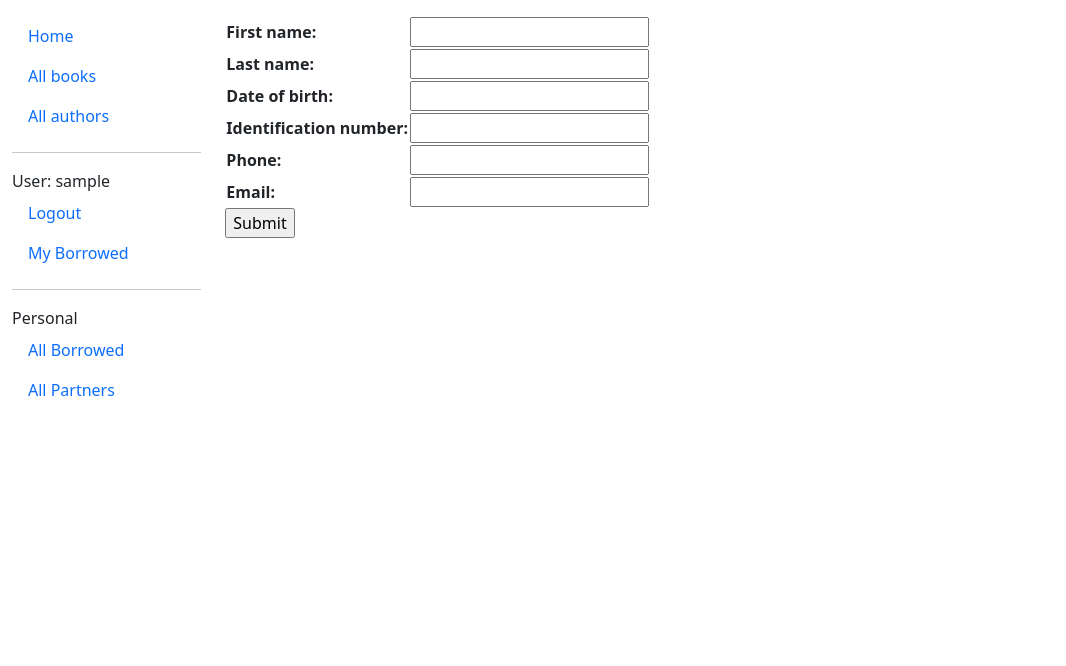
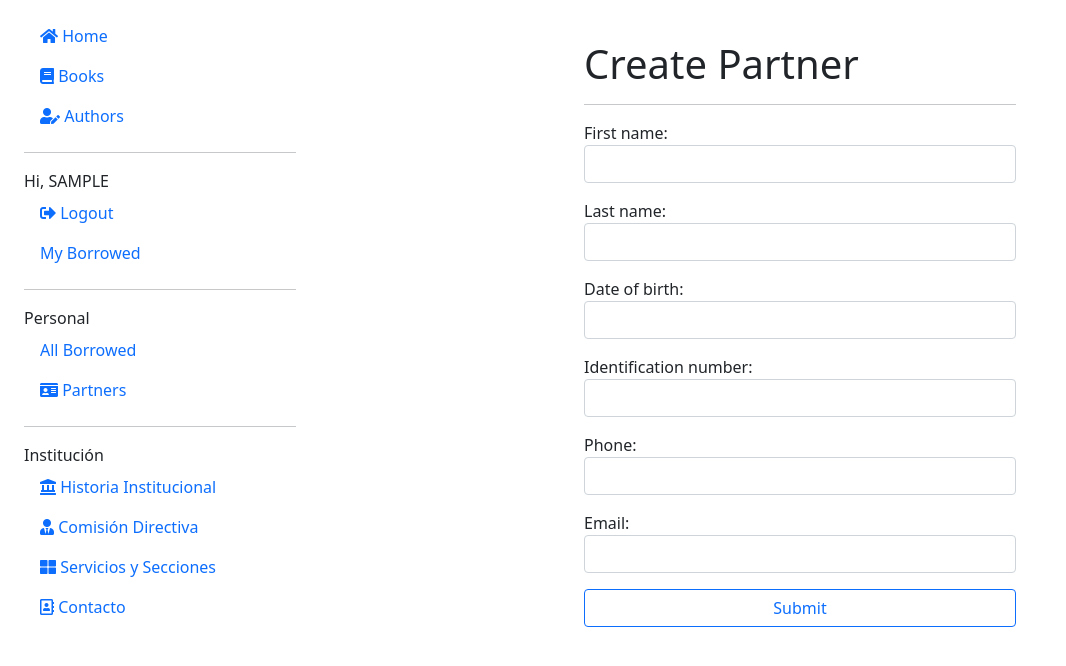
Before and after one commit to deneb1729/bpj-library, a Django app: page /library/partner/create/ in a window 1280 px wide. Shown: the top 666 px of the page, without its empty margins (0-1066 px from the left). Run offline with Django 3.2, Linux system fonts and the light colour scheme; the visitor is signed in with stand-in values (Sample User, id 1); some libraries are stand-ins or nearby versions.

Commit message:
Completed tasks:
- updated partner templates
- modified basic templates
- modified core models
- minor changes

```diff
--- a/catalog/templates/base_generic.html
+++ b/catalog/templates/base_generic.html
@@ -11,16 +11,20 @@
   <!-- Add additional CSS in static file -->
   {% load static %}
   <link rel="stylesheet" type="text/css" href="{% static 'css/styles.css' %}">
+  <link rel="stylesheet" type="text/css" href="{% static 'plugins/font-awesome/css/all.min.css' %}">
+
+  {% block statics %}{% endblock statics %}
+
 </head>
 
-<body>
+<body class="bg-gray">
   <div class="container-fluid pt-3">
 
     <div class="row">
-      <div class="col-md-2">
+      <div class="col-md-3 p-4 pt-0 col-sm-12">
         {% include 'sidebar.html' %}
       </div>
-      <div class="col-md-10 container">
+      <div class="col-md-9 col-sm-12 container">
 
       {% block content %}{% endblock %}
 
@@ -47,5 +51,8 @@
   </div>
   <!-- JavaScript Bundle with Popper -->
   <script src="https://cdn.jsdelivr.net/npm/bootstrap@5.0.0-beta2/dist/js/bootstrap.bundle.min.js" integrity="sha384-b5kHyXgcpbZJO/tY9Ul7kGkf1S0CWuKcCD38l8YkeH8z8QjE0GmW1gYU5S9FOnJ0" crossorigin="anonymous"></script>
+
+  {% block script %}{% endblock script %}
+
 </body>
 </html>
--- a/catalog/templates/sidebar.html
+++ b/catalog/templates/sidebar.html
@@ -1,43 +1,57 @@
 <div id="sidenav">
-    <a class="nav-link" href="{% url 'index' %}">Home</a>
-    <a class="nav-link" href="{% url 'books' %}">All books</a>
-    <a class="nav-link" href="{% url 'authors' %}">All authors</a>
+    <a class="nav-link text-primary" href="{% url 'index' %}"><i class="fas fa-home"></i>  Home</a>
+    <a class="nav-link text-primary" href="{% url 'books' %}"><i class="fas fa-book"></i> Books</a>
+    <a class="nav-link text-primary" href="{% url 'authors' %}"><i class="fas fa-user-edit"></i> Authors</a>
     <hr>
     {% if user.is_authenticated %}
-        User: {{ user.get_username }}
-        <a class="nav-link" href="{% url 'logout'%}">Logout</a>
-        <a class="nav-link" href="{% url 'my_borrowed' %}">My Borrowed</a>
+        Hi, {{ user.get_username.upper }}
+        <a class="nav-link text-primary" href="{% url 'logout'%}"><i class="fas fa-sign-out-alt"></i> Logout</a>
+        <a class="nav-link text-primary" href="{% url 'my_borrowed' %}">My Borrowed</a>
 
     {% else %}
-        <a class="nav-link" href="{% url 'login'%}">Login</a>
+        <a class="nav-link  text-primary" href="{% url 'login'%}"><i class="fas fa-power-off"></i> Login</a>
     {% endif %}
     <hr>
     {% if perms.catalog.can_mark_returned %}
         Personal
-        <a class="nav-link" href="{% url 'all_borrowed' %}">All Borrowed</a>
-        <a class="nav-link" href="{% url 'partners' %}">All Partners</a>
+        <a class="nav-link text-primary" href="{% url 'all_borrowed' %}">All Borrowed</a>
+        <a class="nav-link text-primary" href="{% url 'partners' %}"><i class="fas fa-id-card"></i> Partners</a>
+        <hr>
     {% endif %}
+    Institución
+    <a href="#" class="nav-link text-primary"><i class="fas fa-landmark"></i> Historia Institucional</a>
+    <a href="#" class="nav-link text-primary"><i class="fas fa-user-tie"></i> Comisión Directiva</a>
+    <a href="#" class="nav-link text-primary"><i class="fas fa-th-large"></i> Servicios y Secciones</a>
+    <a href="#" class="nav-link text-primary"><i class="far fa-address-book"></i> Contacto</a>
 </div>
+
+
 <div id="sidenav-sm">
     <div class="collapse" id="navbarToggleExternalContent">
-        <div class="p-4">
-        <a class="nav-link" href="{% url 'index' %}">Home</a>
-        <a class="nav-link" href="{% url 'books' %}">All books</a>
-        <a class="nav-link" href="{% url 'authors' %}">All authors</a>
+        <a class="nav-link text-primary" href="{% url 'index' %}"><i class="fas fa-home"></i>  Home</a>
+        <a class="nav-link text-primary" href="{% url 'books' %}"><i class="fas fa-book"></i> Books</a>
+        <a class="nav-link text-primary" href="{% url 'authors' %}"><i class="fas fa-user-edit"></i> Authors</a>
         <hr>
         {% if user.is_authenticated %}
-            User: {{ user.get_username }}
-            <a class="nav-link" href="{% url 'logout'%}">Logout</a>
-            <a class="nav-link" href="{% url 'my_borrowed' %}">My Borrowed</a>
+            Hi, {{ user.get_username.upper }}
+            <a class="nav-link text-primary" href="{% url 'logout'%}"><i class="fas fa-sign-out-alt"></i> Logout</a>
+            <a class="nav-link text-primary" href="{% url 'my_borrowed' %}">My Borrowed</a>
 
         {% else %}
-            <a class="nav-link" href="{% url 'login'%}">Login</a>
+            <a class="nav-link  text-primary" href="{% url 'login'%}"><i class="fas fa-power-off"></i> Login</a>
         {% endif %}
+        <hr>
         {% if perms.catalog.can_mark_returned %}
-            Staff
-            <a class="nav-link" href="{% url 'all_borrowed' %}">All Borrowed</a>
+            Personal
+            <a class="nav-link text-primary" href="{% url 'all_borrowed' %}">All Borrowed</a>
+            <a class="nav-link text-primary" href="{% url 'partners' %}"><i class="fas fa-id-card"></i> Partners</a>
+            <hr>
         {% endif %}
-        </div>
+        Institución
+        <a href="#" class="nav-link text-primary"><i class="fas fa-landmark"></i> Historia Institucional</a>
+        <a href="#" class="nav-link text-primary"><i class="fas fa-user-tie"></i> Comisión Directiva</a>
+        <a href="#" class="nav-link text-primary"><i class="fas fa-th-large"></i> Servicios y Secciones</a>
+        <a href="#" class="nav-link text-primary"><i class="far fa-address-book"></i> Contacto</a>
     </div>
     <nav class="navbar navbar-light bg-light">
         <div class="container-fluid">
--- a/core/models.py
+++ b/core/models.py
@@ -26,7 +26,7 @@ class Partner(models.Model):
         verbose_name_plural = "partners"
 
     def __str__(self):
-        return "{0}, {1}".format(self.last_name, self.first_name)
+        return "{0}, {1}".format(self.last_name, self.first_name).upper()
 
     def get_absolute_url(self):
         return reverse("partner_detail", args=[str(self.id)])
--- a/core/templates/core/partner_create.html
+++ b/core/templates/core/partner_create.html
@@ -1,13 +1,41 @@
 {% extends "base_generic.html" %}
+{% load static %}
+
+{% block statics %}
+<link rel="stylesheet" type="text/css" href="{% static 'css/partner.css' %}">
+{% endblock statics %}
+
 
 {% block content %}
 
-<form action="" method="post">
-    {% csrf_token %}
-    <table>
-    {{ form.as_table }}
-    </table>
-    <input type="submit" value="Submit" />
+<br>
+<div class="container">
+    <div class="row">
+        <div class="col-md-6 offset-md-3">
+            <h1 class="text-left">Create Partner</h1>
+            <hr>
+            <form action="" method="post">
+                {% csrf_token %}
 
-</form>
+                {{form.as_p}}
+
+                <input class="btn btn-outline-primary w-100" type="submit" value="Submit" />
+
+            </form>
+        </div>
+    </div>
+</div>
+
 {% endblock %}
+
+
+{% block script %}
+    <script>
+        let element_list = document.getElementsByTagName('input')
+        for (let i = 0; i < element_list.length; i++) {
+            if(element_list[i].type !== "hidden") {
+                element_list[i].classList.add("form-control")
+            }
+        }
+    </script>
+{% endblock script %}
--- a/core/templates/core/partner_delete_successfull.html
+++ b/core/templates/core/partner_delete_successfull.html
@@ -8,7 +8,7 @@
 
 <form action="" method="POST">
   {% csrf_token %}
-  <input type="submit" action="" value="Yes, delete." />
+  <input class="btn btn-outline-primary" type="submit" action="" value="Yes, delete." />
 </form>
 
 {% endblock %}
--- a/core/templates/core/partner_detail.html
+++ b/core/templates/core/partner_detail.html
@@ -3,6 +3,6 @@
 {% block content %}
   <h1>Partner ID: {{ partner.pk }}</h1>
 
-  <p><strong>Fullname:</strong>{{ partner }}</p>
+  <p><strong>Fullname: </strong>{{ partner }}</p>
 
 {% endblock %}
--- a/core/templates/core/partner_list.html
+++ b/core/templates/core/partner_list.html
@@ -10,7 +10,7 @@
   <div class="row">
     <div class="card">
       <br>
-      <a href="{% url 'partner_create' %}" class="btn btn-sm btn-outline-info">Create Partner</a>
+      <a href="{% url 'partner_create' %}" class="btn btn-sm btn-outline-primary">Create Partner</a>
       <br>
       <table class="table">
         <thead>
@@ -33,7 +33,7 @@
                 <td>{{ partner.phone }}</td>
                 <td>{{ partner.email }}</td>
                 <td>
-                  <a href="{% url 'partner_update' partner.id %}" class="btn btn-sm btn-outline-info">Update</a>
+                  <a href="{% url 'partner_update' partner.id %}" class="btn btn-sm btn-outline-primary">Update</a>
                   <a href="{% url 'partner_delete' partner.id %}" class="btn btn-sm btn-outline-danger">Delete</a>
                 </td>
               </tr>
--- a/database/database.yml
+++ b/database/database.yml
@@ -5,7 +5,7 @@ services:
     image: postgres:11-alpine
     restart: unless-stopped
     ports:
-      - 5432:5432
+      - 5433:5432
     environment:
       POSTGRES_PASSWORD: "postgres"
       POSTGRES_USER: "postgres"
@@ -19,7 +19,7 @@ services:
     image: postgres:11-alpine
     restart: unless-stopped
     ports:
-      - 5433:5432
+      - 5432:5432
     environment:
       POSTGRES_PASSWORD: "postgres"
       POSTGRES_USER: "postgres"
```
Also changed, not shown: 1 other file. Lines whose indentation alone changed are shown as unchanged.
